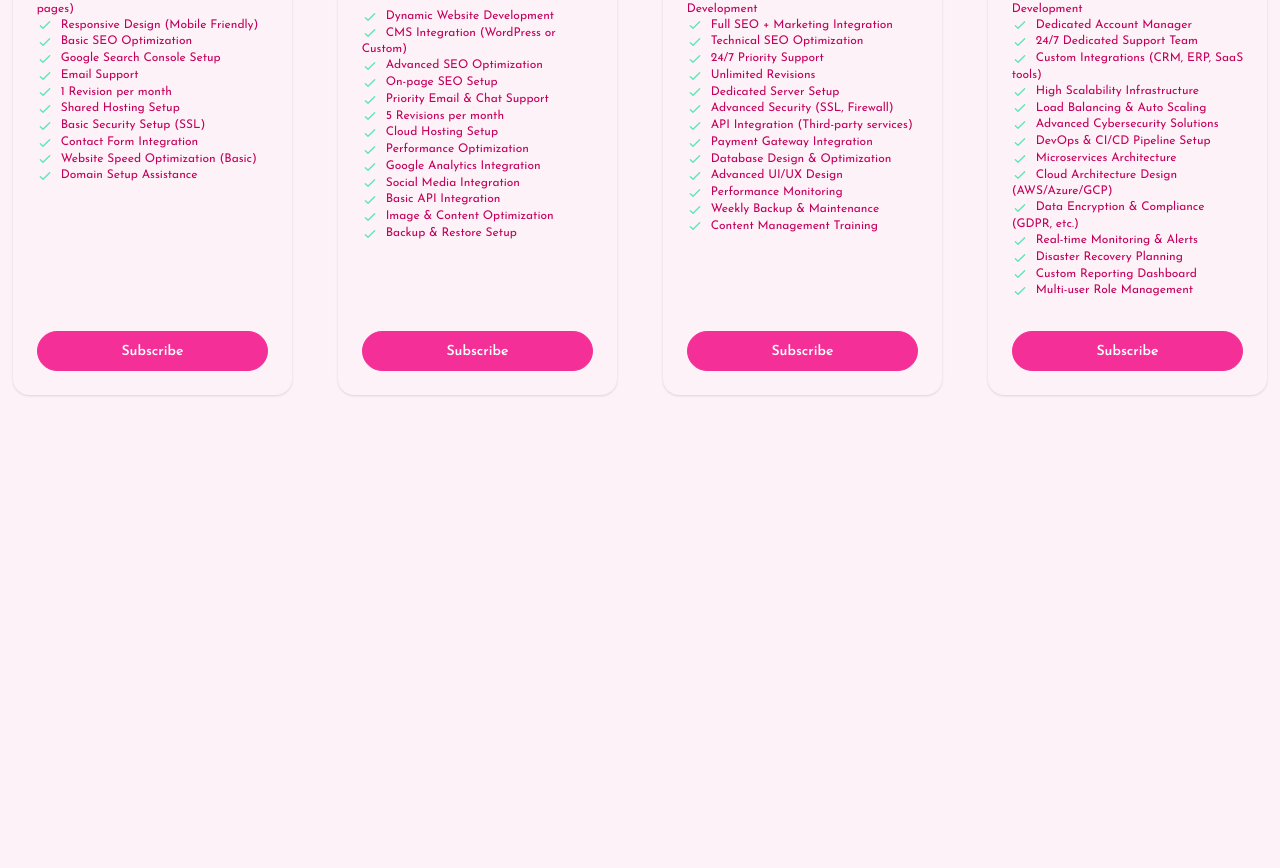
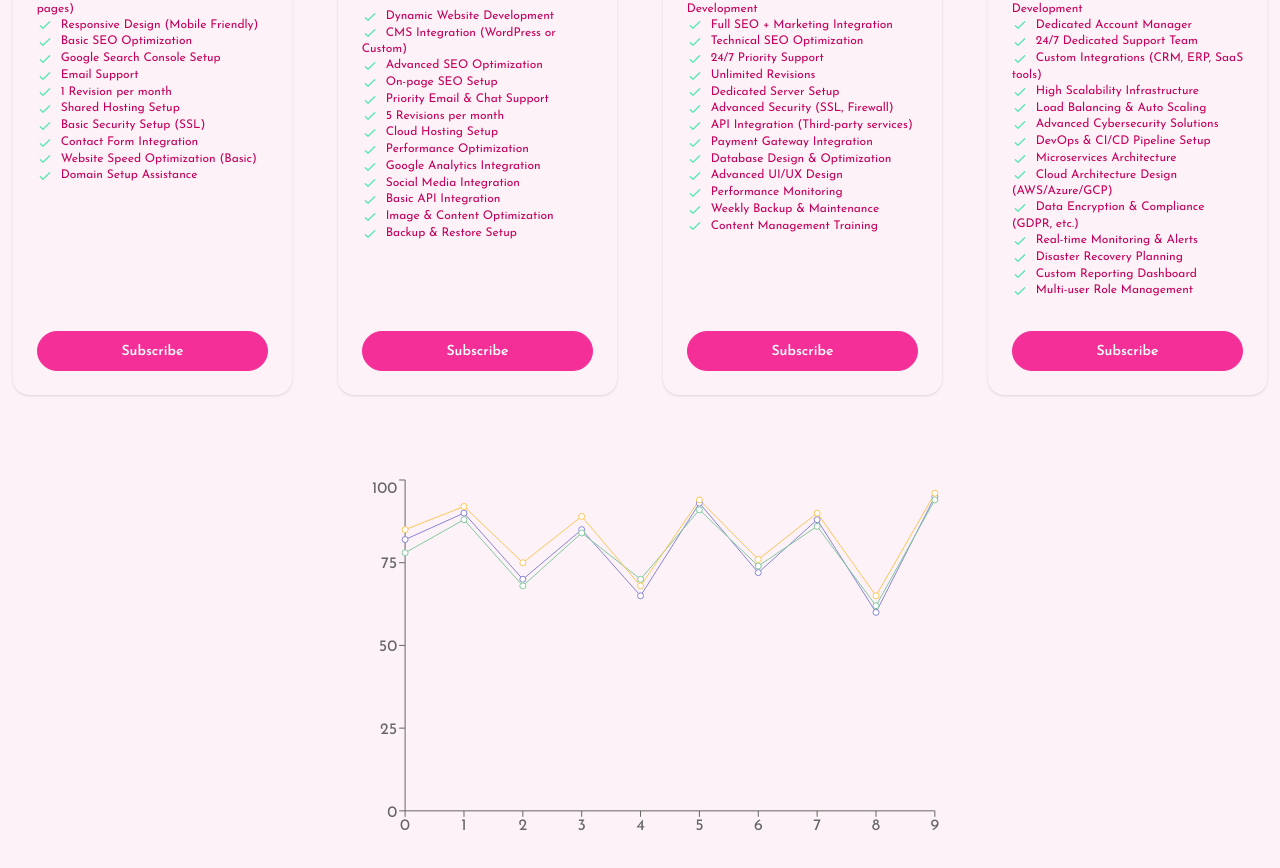
Before and after one commit to mrinmoysana7/React-Ecosystem-Build, a React (Vite) app: page /contact in a window 1280 px wide. Shown: the part 280-1148 px from the top of the page. Before the commit the page ends 800 px from the top, so only its background shows below. Built offline with nearby package versions, Linux system fonts and the light colour scheme.

Commit message:
Adding the students charts

```diff
--- a/package.json
+++ b/package.json
@@ -16,6 +16,7 @@
     "lucide-react": "^1.3.0",
     "react": "^19.2.4",
     "react-dom": "^19.2.4",
+    "recharts": "^3.8.1",
     "tailwindcss": "^4.2.2"
   },
   "devDependencies": {
--- a/src/App.jsx
+++ b/src/App.jsx
@@ -3,6 +3,7 @@ import "./App.css";
 import DaisyNav from './Components/DaisyNav/DaisyNav';
 import NavBar from "./Components/NavBar/NavBar";
 import PricingOptions from "./Components/PricingOptions/PricingOptions";
+import ResultChart from "./Components/ResultCharts/ResultChart";
 
 const pricingPromise = fetch('pricingData.json')
   .then(res => res.json());
@@ -23,6 +24,8 @@ function App() {
        <Suspense fallback={<div>Loading.........</div>}>
           <PricingOptions pricingPromise={pricingPromise}></PricingOptions>
        </Suspense>
+
+       <ResultChart></ResultChart>
     </main>
 
     <footer>
--- /dev/null
+++ b/src/Components/ResultCharts/ResultChart.jsx
@@ -0,0 +1,99 @@
+// import { Line, LineChart } from "recharts";
+
+import { Line, LineChart, XAxis, YAxis } from "recharts";
+
+const resultData = [
+  {
+    id: 1,
+    name: "Rahul Das",
+    physics: 82,
+    chemistry: 78,
+    math: 85,
+  },
+  {
+    id: 2,
+    name: "Anjali Roy",
+    physics: 90,
+    chemistry: 88,
+    math: 92,
+  },
+  {
+    id: 3,
+    name: "Sourav Paul",
+    physics: 70,
+    chemistry: 68,
+    math: 75,
+  },
+  {
+    id: 4,
+    name: "Priya Sen",
+    physics: 85,
+    chemistry: 84,
+    math: 89,
+  },
+  {
+    id: 5,
+    name: "Arjun Ghosh",
+    physics: 65,
+    chemistry: 70,
+    math: 68,
+  },
+  {
+    id: 6,
+    name: "Neha Sharma",
+    physics: 93,
+    chemistry: 91,
+    math: 94,
+  },
+  {
+    id: 7,
+    name: "Rohit Singh",
+    physics: 72,
+    chemistry: 74,
+    math: 76,
+  },
+  {
+    id: 8,
+    name: "Sneha Dutta",
+    physics: 88,
+    chemistry: 86,
+    math: 90,
+  },
+  {
+    id: 9,
+    name: "Amit Mondal",
+    physics: 60,
+    chemistry: 62,
+    math: 65,
+  },
+  {
+    id: 10,
+    name: "Pooja Gupta",
+    physics: 95,
+    chemistry: 94,
+    math: 96,
+  },
+];
+
+const ResultChart = () => {
+  return (
+    <div className='flex justify-center items-center mx-10 my-10'>
+
+
+      <LineChart
+        style={{ width: "100%", aspectRatio: 1.618, maxWidth: "50%" }}
+        responsive
+        data={resultData}
+      >
+        <XAxis datakey="name"></XAxis>
+        <YAxis datakey="math"></YAxis>
+        <Line dataKey="physics" stroke="#8884d8"></Line>
+        <Line dataKey="chemistry" stroke="#82ca9d"></Line>
+        <Line dataKey="math" stroke="#ffc658"></Line>
+
+      </LineChart>
+    </div>
+  );
+};
+
+export default ResultChart;
```
Also changed, not shown: 1 other file (tests, documents, lock files or other folders).
